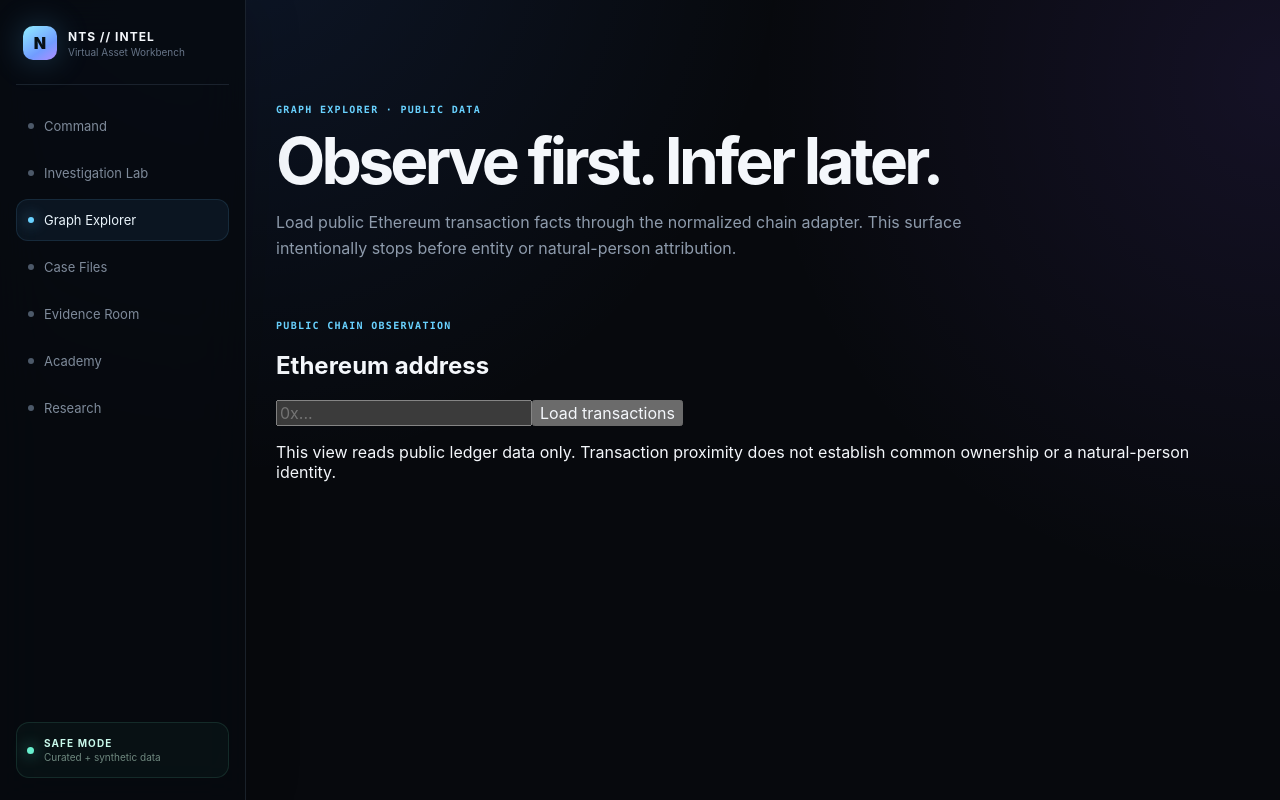
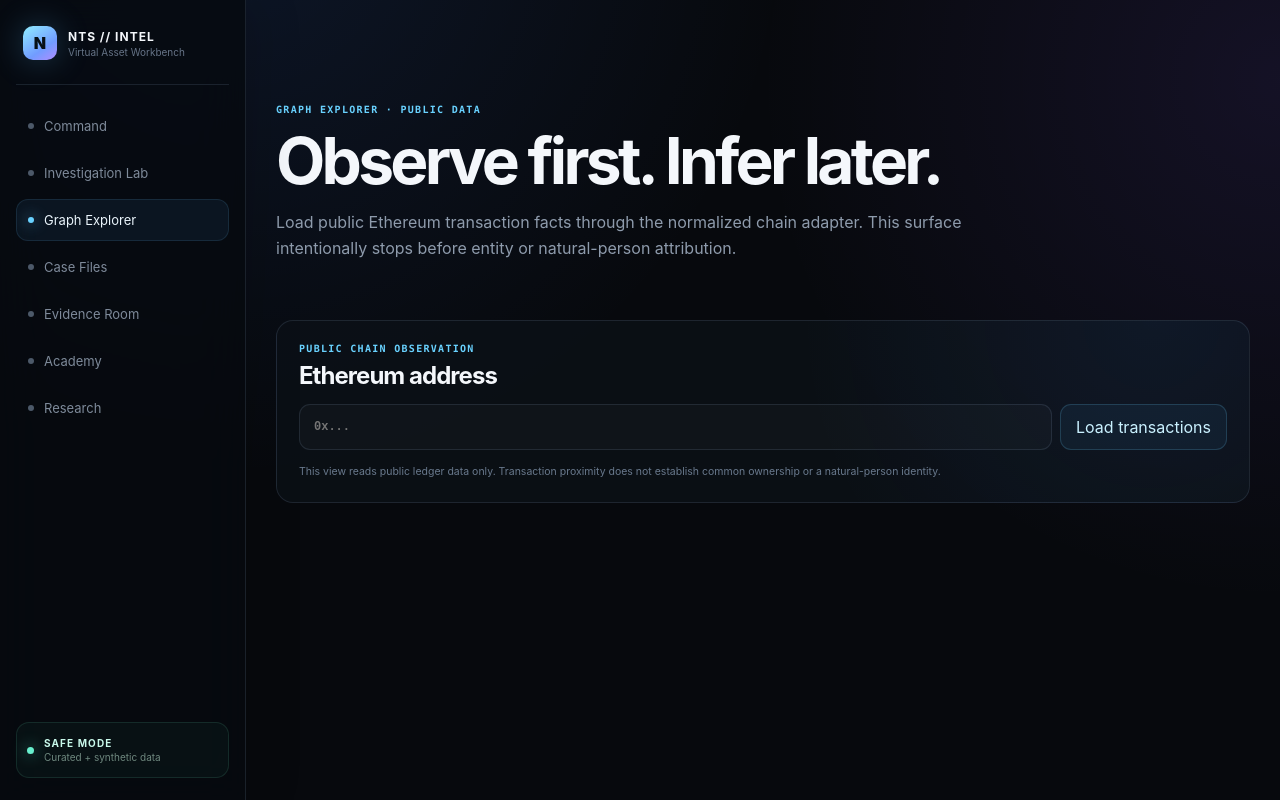
Before and after one commit to sapgun/nts-virtual-asset-tracking, a Next.js app: page /explore in a window 1280 px wide. Built offline with nearby package versions, Linux system fonts and the light colour scheme.

Commit message:
feat(explorer): style public address explorer

```diff
--- a/app/globals.css
+++ b/app/globals.css
@@ -1858,3 +1858,203 @@ button { color: inherit; }
     grid-column: auto;
   }
 }
+
+
+/* === PUBLIC ADDRESS EXPLORER === */
+.public-explorer {
+  display: grid;
+  gap: 14px;
+}
+
+.address-search {
+  display: grid;
+  gap: 14px;
+  padding: 22px;
+  border: 1px solid var(--line);
+  border-radius: 17px;
+  background:
+    radial-gradient(520px circle at 90% 0%, rgba(73, 147, 255, .07), transparent 68%),
+    rgba(12, 17, 24, .78);
+}
+
+.address-search h2 {
+  margin: 7px 0 0;
+  font-size: 24px;
+  letter-spacing: -.04em;
+}
+
+.address-search-row {
+  display: grid;
+  grid-template-columns: minmax(0, 1fr) auto;
+  gap: 8px;
+}
+
+.address-search-row input {
+  min-height: 46px;
+  width: 100%;
+  padding: 0 14px;
+  border: 1px solid var(--line);
+  border-radius: 11px;
+  outline: 0;
+  color: #e9f3f9;
+  background: rgba(255,255,255,.025);
+  font: 650 12px ui-monospace, monospace;
+}
+
+.address-search-row input:focus {
+  border-color: rgba(102, 203, 255, .42);
+  box-shadow: 0 0 0 3px rgba(85, 181, 239, .05);
+}
+
+.address-search-row button {
+  min-height: 46px;
+  padding: 0 15px;
+  border: 1px solid rgba(105, 207, 255, .18);
+  border-radius: 11px;
+  color: #caf1ff;
+  background: rgba(75, 159, 224, .075);
+  cursor: pointer;
+}
+
+.address-search-row button:disabled {
+  opacity: .55;
+  cursor: default;
+}
+
+.address-search > p {
+  margin: 0;
+  color: #69798d;
+  font-size: 10.5px;
+  line-height: 1.5;
+}
+
+.explorer-message {
+  padding: 18px;
+  border: 1px solid var(--line);
+  border-radius: 13px;
+  color: #91a0b0;
+  background: rgba(255,255,255,.018);
+  font-size: 11px;
+}
+
+.explorer-message.error {
+  border-color: rgba(255, 136, 126, .15);
+  color: #d69a94;
+  background: rgba(111, 45, 39, .08);
+}
+
+.transaction-results {
+  border: 1px solid var(--line);
+  border-radius: 17px;
+  overflow: hidden;
+  background: rgba(10, 15, 22, .8);
+}
+
+.results-head {
+  min-height: 78px;
+  display: flex;
+  justify-content: space-between;
+  align-items: center;
+  gap: 18px;
+  padding: 15px 18px;
+  border-bottom: 1px solid var(--line);
+}
+
+.results-head strong {
+  display: block;
+  margin-top: 5px;
+  font-size: 12px;
+}
+
+.tx-list {
+  display: grid;
+}
+
+.tx-list article {
+  display: grid;
+  grid-template-columns: minmax(145px, 1.2fr) repeat(5, minmax(90px, 1fr));
+  gap: 12px;
+  align-items: center;
+  min-height: 72px;
+  padding: 11px 16px;
+  border-bottom: 1px solid var(--line);
+}
+
+.tx-list article:last-child {
+  border-bottom: 0;
+}
+
+.tx-list article:hover {
+  background: rgba(78, 153, 215, .035);
+}
+
+.tx-list div {
+  min-width: 0;
+}
+
+.tx-list small {
+  display: block;
+  margin-bottom: 5px;
+  color: #536376;
+  font: 760 7.5px ui-monospace, monospace;
+  letter-spacing: .08em;
+}
+
+.tx-list span,
+.tx-list b {
+  display: block;
+  overflow: hidden;
+  color: #97a5b5;
+  font: 600 9.5px ui-monospace, monospace;
+  text-overflow: ellipsis;
+  white-space: nowrap;
+}
+
+.tx-list b {
+  color: #d6e7f2;
+}
+
+.tx-primary span {
+  margin-top: 5px;
+  color: #647589;
+  font-size: 8.5px;
+}
+
+.provenance-note {
+  margin: 0;
+  padding: 13px 17px;
+  border-top: 1px solid var(--line);
+  color: #596a7e;
+  font-size: 9.5px;
+}
+
+.provenance-note a {
+  color: #80d9ff;
+}
+
+@media (max-width: 1100px) {
+  .tx-list article {
+    grid-template-columns: minmax(150px, 1.3fr) repeat(3, 1fr);
+  }
+  .tx-list article > div:nth-child(5),
+  .tx-list article > div:nth-child(6) {
+    display: none;
+  }
+}
+
+@media (max-width: 700px) {
+  .address-search-row {
+    grid-template-columns: 1fr;
+  }
+  .tx-list article {
+    grid-template-columns: 1fr 1fr;
+    gap: 9px;
+    padding: 13px;
+  }
+  .tx-primary {
+    grid-column: 1 / -1;
+  }
+  .tx-list article > div:nth-child(4) {
+    display: none;
+  }
+}
```
